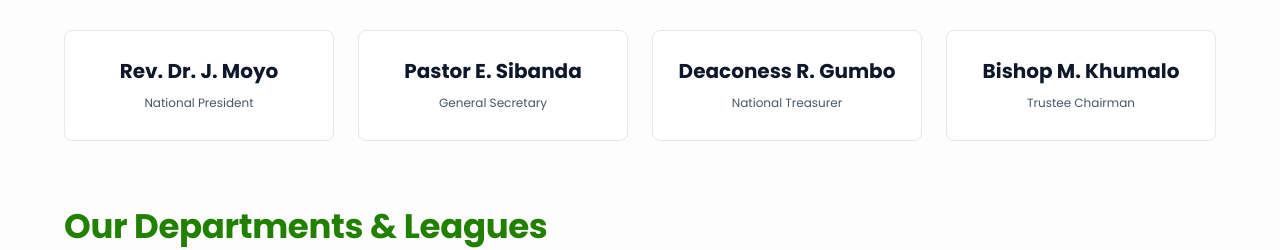
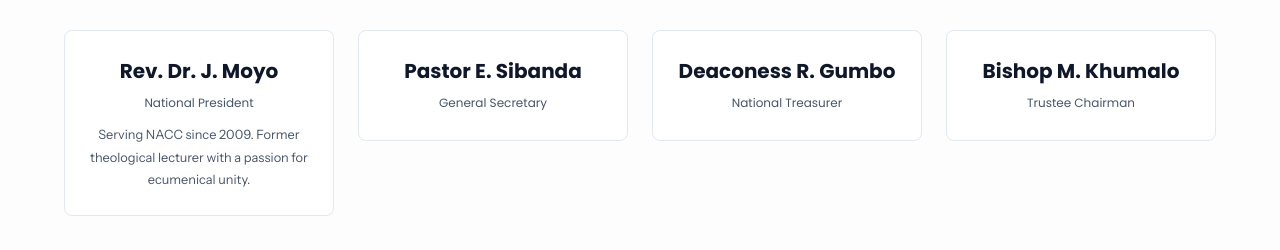
Before and after one commit to tonderaikawere/nacczw, a React (Vite) app: page /about in a window 1280 px wide. Shown: the part 1392-1642 px from the top of the page. Built offline with nearby package versions, Linux system fonts and the light colour scheme; a web font is replaced by a local one.

Commit message:
content: add biography details for NACC President Rev. Dr. J. Moyo

```diff
--- a/src/pages/About/About.tsx
+++ b/src/pages/About/About.tsx
@@ -53,6 +53,7 @@ const About: React.FC = () => {
               <Card sx={{ border: '1px solid #E2E8F0', boxShadow: 'none', textAlign: 'center', p: 3 }}>
                 <Typography variant="h6" sx={{ fontWeight: 700 }}>Rev. Dr. J. Moyo</Typography>
                 <Typography variant="caption" color="text.secondary">National President</Typography>
+                <Typography variant="body2" sx={{ mt: 1, fontSize: '0.8rem', color: 'text.secondary' }}>Serving NACC since 2009. Former theological lecturer with a passion for ecumenical unity.</Typography>
               </Card>
             </Grid>
             <Grid item xs={12} sm={6} md={3}>
```
